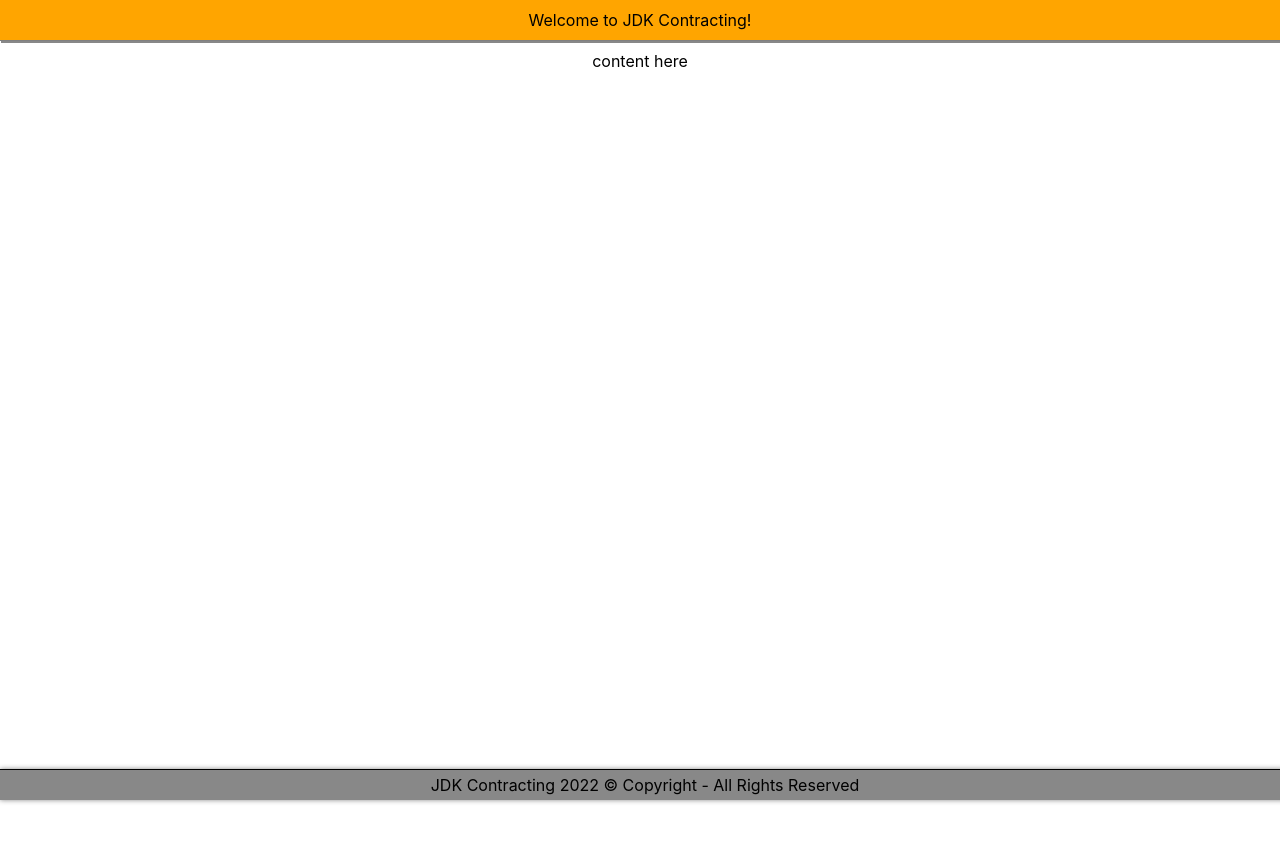
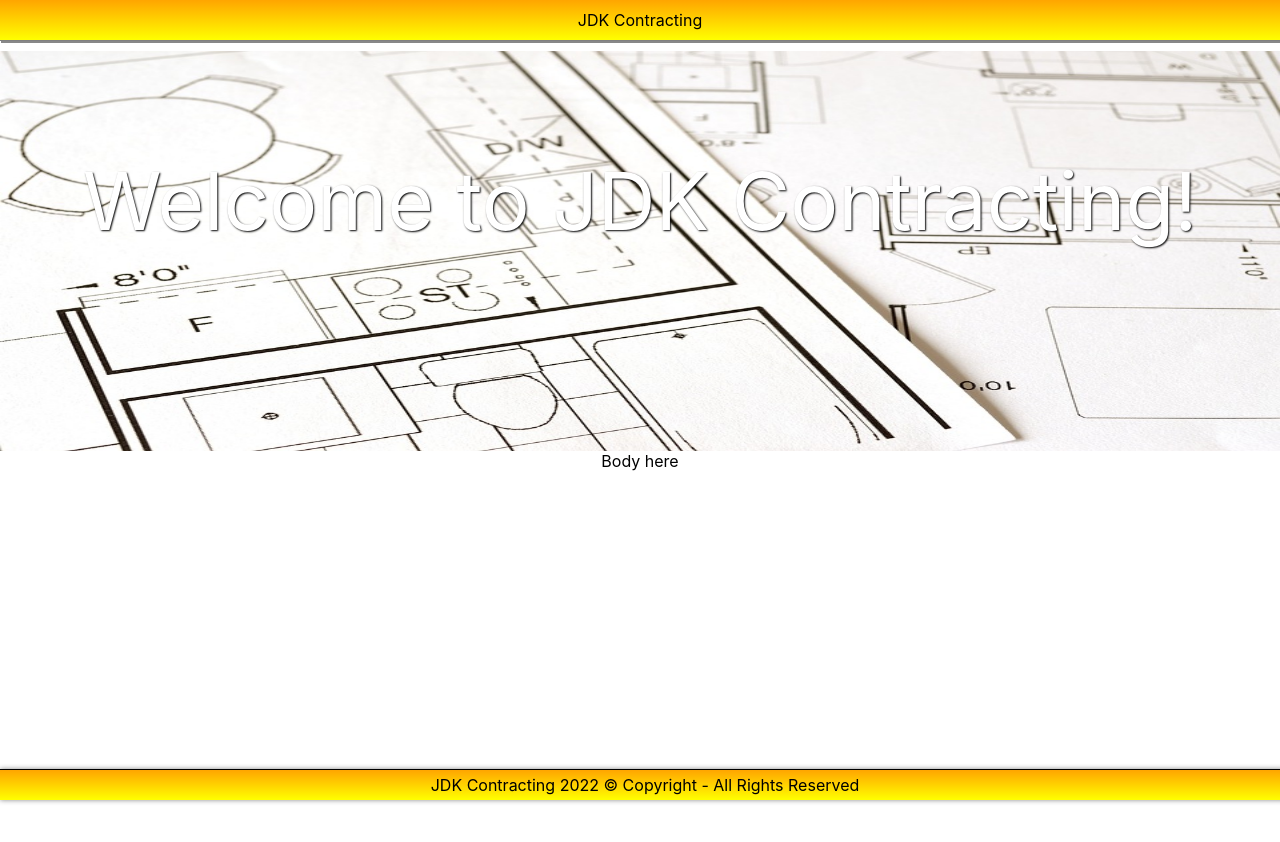
Before and after one commit to leon-chow/jdk-contracting-front-end, a React (Create React App) app: page / in a window 1280 px wide. Shown: the top 842 px of the page. Built offline with nearby package versions, Linux system fonts and the light colour scheme.

Commit message:
Add hero image and assets, add gradient to footer and header, change colours

```diff
--- a/package.json
+++ b/package.json
@@ -3,6 +3,7 @@
   "version": "0.1.0",
   "private": true,
   "dependencies": {
+    "@mui/material": "^5.10.16",
     "@testing-library/jest-dom": "^5.16.5",
     "@testing-library/react": "^13.4.0",
     "@testing-library/user-event": "^13.5.0",
--- a/src/components/body/body.jsx
+++ b/src/components/body/body.jsx
@@ -1,7 +1,13 @@
 import "./body.css";
+import Hero from "./hero/hero";
 
 const Body = () => {
-  return <div className="body"> content here </div>;
+  return (
+    <div className="body">
+      <Hero />
+      Body here
+    </div>
+  );
 };
 
 export default Body;
--- /dev/null
+++ b/src/components/body/hero/hero.css
@@ -0,0 +1,21 @@
+.hero-image {
+    width: 100%;
+    height: 100%;
+    text-align: center;
+}
+
+.hero {
+    width: 100%;
+    height: 400px;
+}
+
+.hero-text {
+    width: 100%;
+    position: absolute;
+    color: white;
+    top: 25%;
+    left: 50%;
+    transform: translate(-50%, -50%);
+    text-shadow: 1px 1px 2px black;
+    font-size: 5rem;
+}
--- /dev/null
+++ b/src/components/body/hero/hero.jsx
@@ -0,0 +1,13 @@
+import image from "../../../assets/HERO.jpg";
+import "./hero.css";
+
+const Hero = () => {
+  return (
+    <div className="hero">
+      <div className="hero-text"> Welcome to JDK Contracting! </div>
+      <img className="hero-image" alt="Hero Img" src={image} />
+    </div>
+  );
+};
+
+export default Hero;
--- a/src/components/footer/footer.css
+++ b/src/components/footer/footer.css
@@ -6,5 +6,5 @@
     margin-top: 5px;
     border-top: 1px solid black;
     box-shadow: 0 0px 5px #888888;
-    background-color: #888888;
+    background: linear-gradient(orange, yellow);
 }
--- a/src/components/footer/footer.jsx
+++ b/src/components/footer/footer.jsx
@@ -3,8 +3,7 @@ import "./footer.css";
 const Footer = () => {
   return (
     <div className="footer">
-      {" "}
-      JDK Contracting 2022 © Copyright - All Rights Reserved{" "}
+      JDK Contracting 2022 © Copyright - All Rights Reserved
     </div>
   );
 };
--- a/src/components/header/header.css
+++ b/src/components/header/header.css
@@ -5,5 +5,5 @@
     padding: 10px;
     top: 0%;
     margin-bottom: 10px;
-    background-color: orange;
+    background: linear-gradient(orange, yellow);
 }
--- a/src/components/header/header.jsx
+++ b/src/components/header/header.jsx
@@ -1,7 +1,7 @@
 import "./header.css";
 
 const Header = () => {
-  return <div className="header">Welcome to JDK Contracting!</div>;
+  return <div className="header"> JDK Contracting </div>;
 };
 
 export default Header;
```
Also changed, not shown: src/assets/HERO.jpg (added), 1 other file (tests, documents, lock files or other folders).
